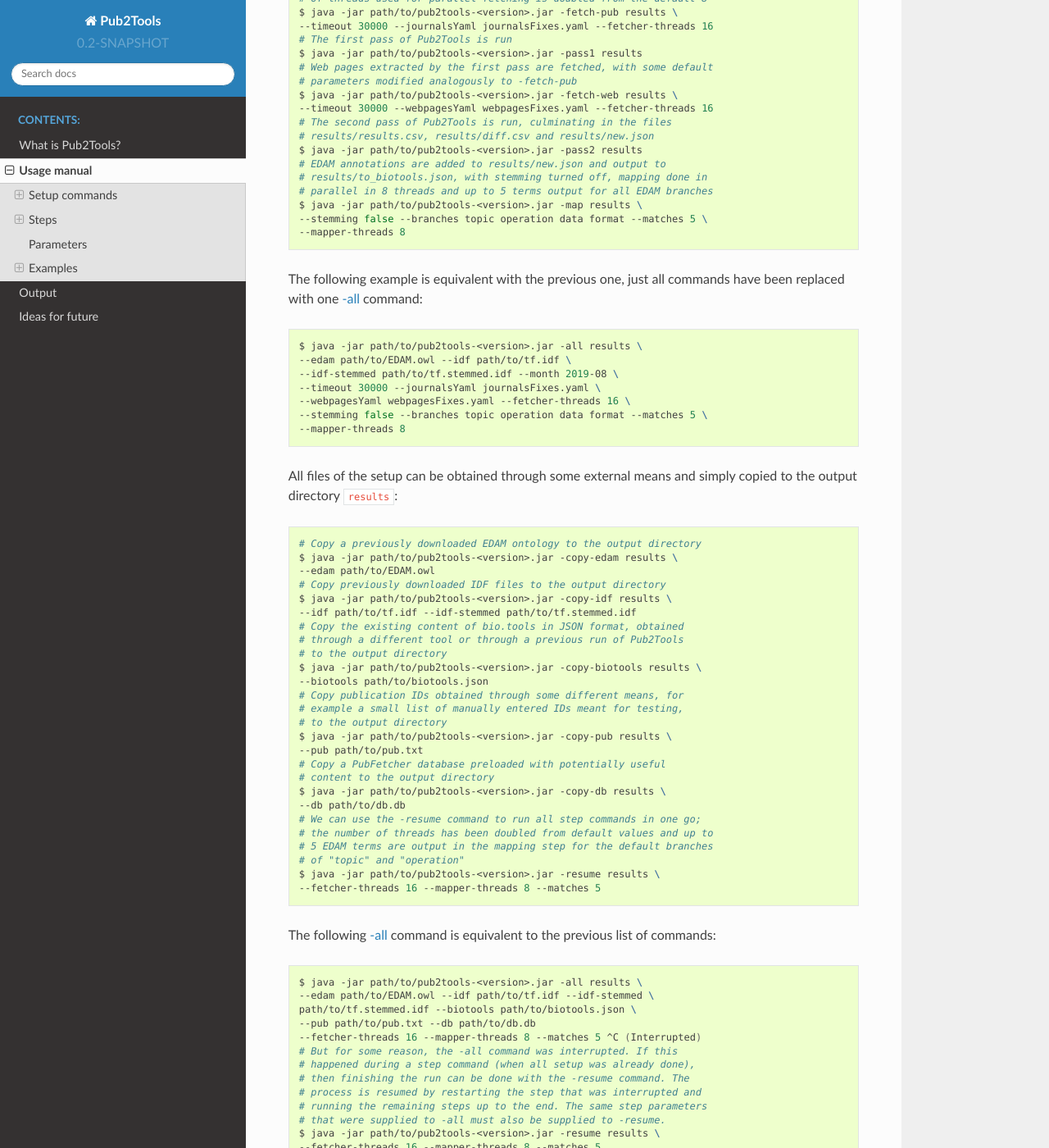
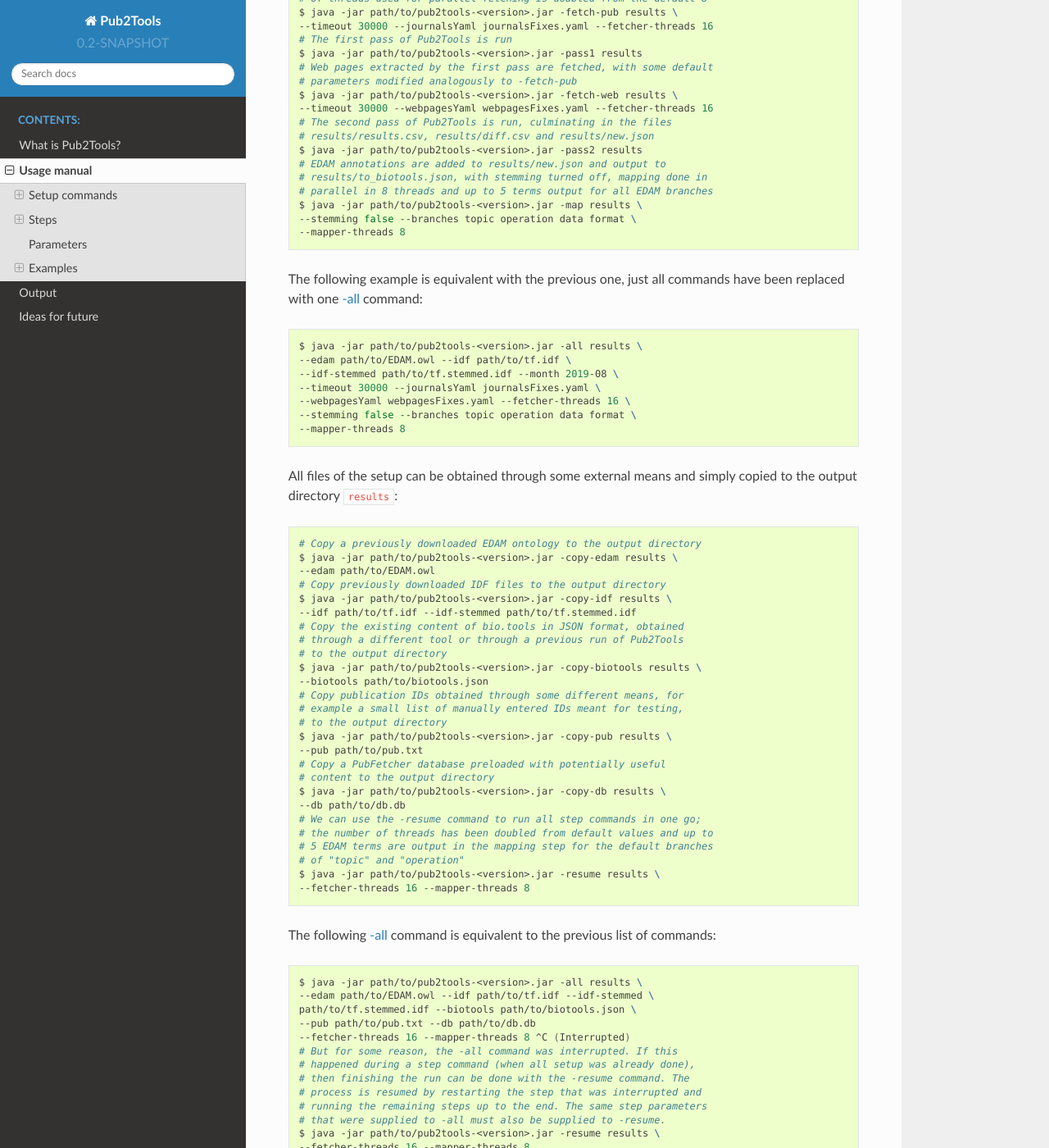
Before and after one commit to bio-tools/pub2tools, a Sphinx documentation site: the page built from docs/usage.rst, in a window 1280 px wide and 1400 px high, scrolled down 20431 px. Shown: the whole window at 82% size. Built offline with Sphinx 7.4.7 and the Read the Docs theme 2.0.0, drawn with Linux system fonts in a browser that asks for light colours.

Commit message:
docs fixes

```diff
--- a/docs/usage.rst
+++ b/docs/usage.rst
@@ -553,7 +553,7 @@ The next example executes each individual setup and step command from start to f
   # results/to_biotools.json, with stemming turned off, mapping done in
   # parallel in 8 threads and up to 5 terms output for all EDAM branches
   $ java -jar path/to/pub2tools-<version>.jar -map results \
-  --stemming false --branches topic operation data format --matches 5 \
+  --stemming false --branches topic operation data format \
   --mapper-threads 8
 
 The following example is equivalent with the previous one, just all commands have been replaced with one `-all`_ command:
@@ -565,7 +565,7 @@ The following example is equivalent with the previous one, just all commands hav
   --idf-stemmed path/to/tf.stemmed.idf --month 2019-08 \
   --timeout 30000 --journalsYaml journalsFixes.yaml \
   --webpagesYaml webpagesFixes.yaml --fetcher-threads 16 \
-  --stemming false --branches topic operation data format --matches 5 \
+  --stemming false --branches topic operation data format \
   --mapper-threads 8
 
 All files of the setup can be obtained through some external means and simply copied to the output directory ``results``:
@@ -597,7 +597,7 @@ All files of the setup can be obtained through some external means and simply co
   # 5 EDAM terms are output in the mapping step for the default branches
   # of "topic" and "operation"
   $ java -jar path/to/pub2tools-<version>.jar -resume results \
-  --fetcher-threads 16 --mapper-threads 8 --matches 5
+  --fetcher-threads 16 --mapper-threads 8
 
 The following `-all`_ command is equivalent to the previous list of commands:
 
@@ -607,7 +607,7 @@ The following `-all`_ command is equivalent to the previous list of commands:
   --edam path/to/EDAM.owl --idf path/to/tf.idf --idf-stemmed \
   path/to/tf.stemmed.idf --biotools path/to/biotools.json \
   --pub path/to/pub.txt --db path/to/db.db
-  --fetcher-threads 16 --mapper-threads 8 --matches 5 ^C (Interrupted)
+  --fetcher-threads 16 --mapper-threads 8 ^C (Interrupted)
   # But for some reason, the -all command was interrupted. If this
   # happened during a step command (when all setup was already done),
   # then finishing the run can be done with the -resume command. The
@@ -615,7 +615,7 @@ The following `-all`_ command is equivalent to the previous list of commands:
   # running the remaining steps up to the end. The same step parameters
   # that were supplied to -all must also be supplied to -resume.
   $ java -jar path/to/pub2tools-<version>.jar -resume results \
-  --fetcher-threads 16 --mapper-threads 8 --matches 5
+  --fetcher-threads 16 --mapper-threads 8
 
 When fetching publications and web pages, some resources might be temporarily down. So for slightly better results, one option could be to wait a few days after an initial fetch and hope that a few extra resources would be available then. Due to PubFetcher's logic, publications and web pages that were successfully fetched in full the first time, are not retried during refetching:
 
```
